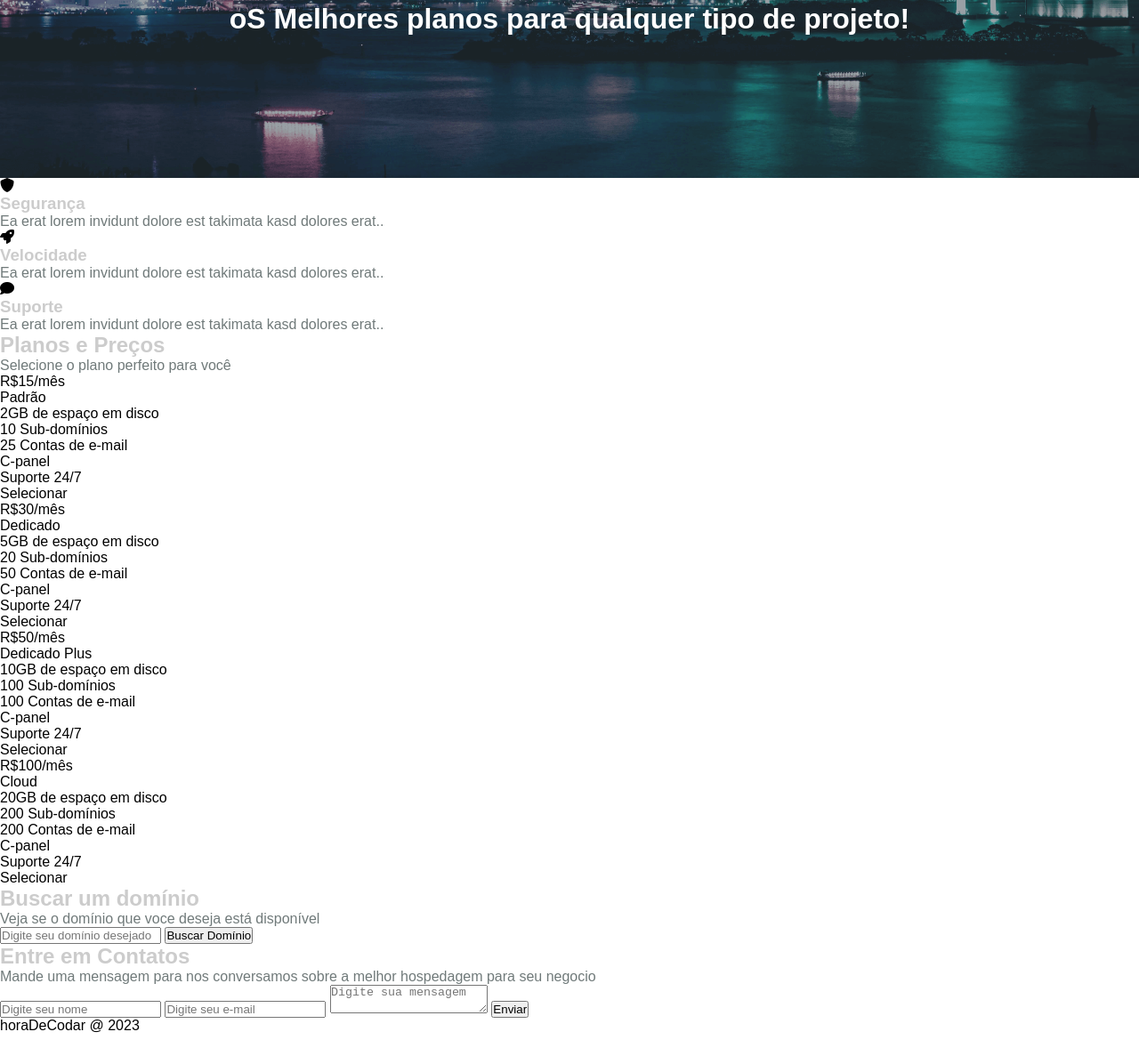
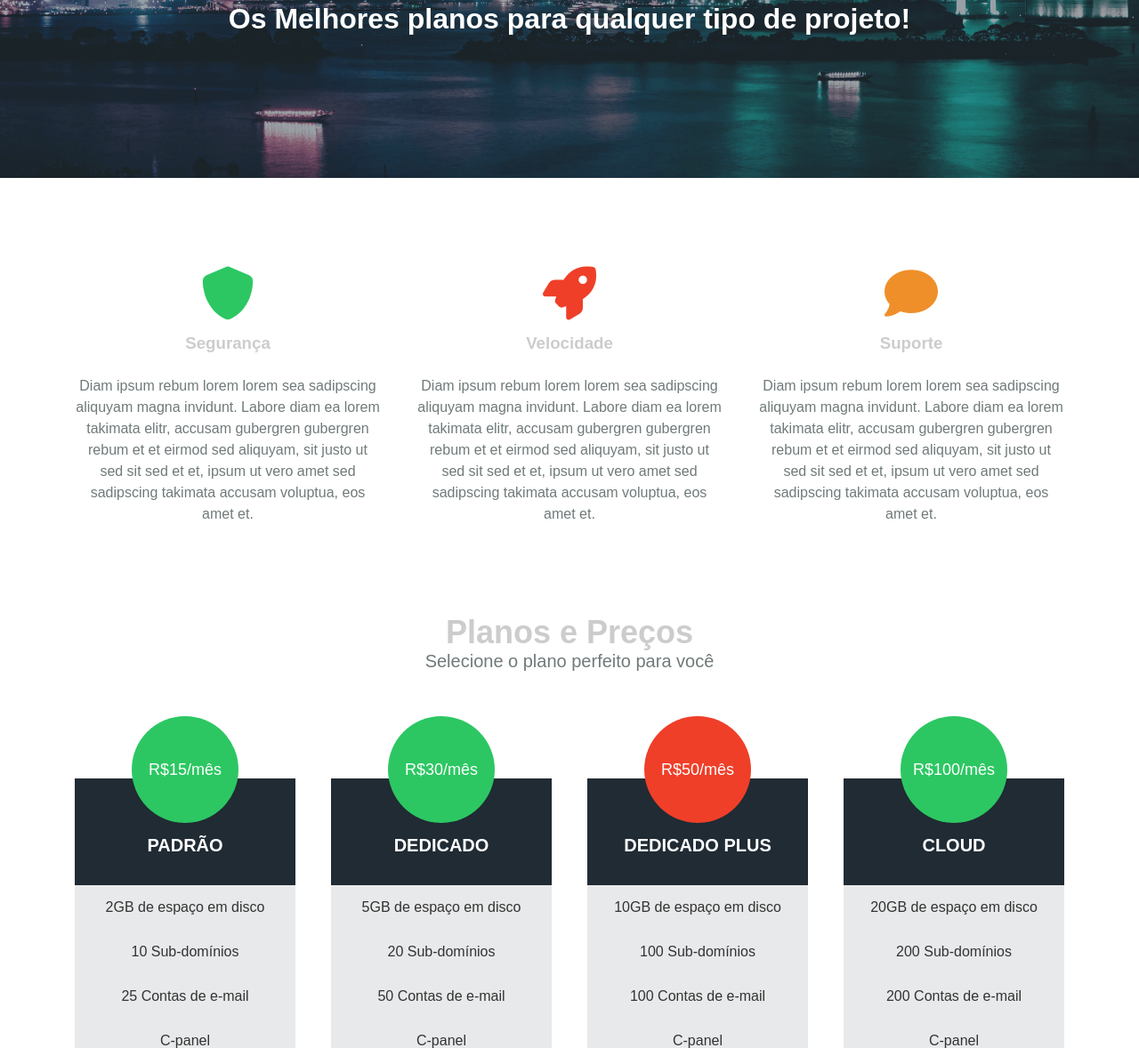
Before and after one commit to pauloWeslleY/hdc_host, a website: page index.html in a window 1280 px wide. Shown: the part 347-1525 px from the top of the page at 89% size. Drawn offline with Linux system fonts and the light colour scheme.

Commit message:
[AULA 56] - Estilizando as Sessões Flexbox

```diff
--- a/index.html
+++ b/index.html
@@ -37,33 +37,45 @@
 			<main>
 				<div class="main__banner">
 					<h1>hDC Host</h1>
-					<p>oS Melhores planos para qualquer tipo de projeto!</p>
+					<p>Os Melhores planos para qualquer tipo de projeto!</p>
 				</div>
 
-				<section class="specialites__container">
+				<section class="specialties__container">
 					<ul>
 						<li>
 							<i class="fa-solid fa-shield"></i>
 							<h3>Segurança</h3>
 							<p>
-								Ea erat lorem invidunt dolore est takimata kasd dolores
-								erat..
+								Diam ipsum rebum lorem lorem sea sadipscing aliquyam
+								magna invidunt. Labore diam ea lorem takimata elitr,
+								accusam gubergren gubergren rebum et et eirmod sed
+								aliquyam, sit justo ut sed sit sed et et, ipsum ut vero
+								amet sed sadipscing takimata accusam voluptua, eos amet
+								et.
 							</p>
 						</li>
 						<li>
 							<i class="fa-solid fa-rocket"></i>
 							<h3>Velocidade</h3>
 							<p>
-								Ea erat lorem invidunt dolore est takimata kasd dolores
-								erat..
+								Diam ipsum rebum lorem lorem sea sadipscing aliquyam
+								magna invidunt. Labore diam ea lorem takimata elitr,
+								accusam gubergren gubergren rebum et et eirmod sed
+								aliquyam, sit justo ut sed sit sed et et, ipsum ut vero
+								amet sed sadipscing takimata accusam voluptua, eos amet
+								et.
 							</p>
 						</li>
 						<li>
 							<i class="fa-solid fa-comment"></i>
 							<h3>Suporte</h3>
 							<p>
-								Ea erat lorem invidunt dolore est takimata kasd dolores
-								erat..
+								Diam ipsum rebum lorem lorem sea sadipscing aliquyam
+								magna invidunt. Labore diam ea lorem takimata elitr,
+								accusam gubergren gubergren rebum et et eirmod sed
+								aliquyam, sit justo ut sed sit sed et et, ipsum ut vero
+								amet sed sadipscing takimata accusam voluptua, eos amet
+								et.
 							</p>
 						</li>
 					</ul>
@@ -83,7 +95,7 @@
 								<li>25 Contas de e-mail</li>
 								<li>C-panel</li>
 								<li>Suporte 24/7</li>
-								<li class="plan-btn">Selecionar</li>
+								<li class="plan__btn">Selecionar</li>
 							</ul>
 						</div>
 						<div class="plan__box">
@@ -95,7 +107,7 @@
 								<li>50 Contas de e-mail</li>
 								<li>C-panel</li>
 								<li>Suporte 24/7</li>
-								<li class="plan-btn">Selecionar</li>
+								<li class="plan__btn">Selecionar</li>
 							</ul>
 						</div>
 						<div class="plan__box">
@@ -107,7 +119,7 @@
 								<li>100 Contas de e-mail</li>
 								<li>C-panel</li>
 								<li>Suporte 24/7</li>
-								<li class="plan-btn recommendend">Selecionar</li>
+								<li class="plan__btn recommendend">Selecionar</li>
 							</ul>
 						</div>
 						<div class="plan__box">
@@ -119,7 +131,7 @@
 								<li>200 Contas de e-mail</li>
 								<li>C-panel</li>
 								<li>Suporte 24/7</li>
-								<li class="plan-btn">Selecionar</li>
+								<li class="plan__btn">Selecionar</li>
 							</ul>
 						</div>
 					</div>
--- a/styles/scss/_colors.scss
+++ b/styles/scss/_colors.scss
@@ -5,10 +5,17 @@
 */
 
 $gray-100: #ccc;
+$gray-200: #e8e9ea;
 $gray-300: #707a7a;
+$gray-400: #333;
 $gray-500: #232a31;
+$gray-600: #202b34;
 
 $white: #ffffff;
 
-$green-200: #2cc76a;
+$green-200: #2cc762;
 $green-300: #22bb5f;
+
+$red-100: #ef3f29;
+
+$orange-100: #ef8f29;
--- a/styles/scss/_global.scss
+++ b/styles/scss/_global.scss
@@ -1,3 +1,5 @@
 @forward "colors";
 @forward "navbar";
 @forward "main__banner";
+@forward "specialties";
+@forward "prices";
--- /dev/null
+++ b/styles/scss/_prices.scss
@@ -0,0 +1,90 @@
+@use "colors";
+
+/*
+	<|=== ===|>
+	! TODO: Prices
+	<|=== ===|>
+*/
+
+.pricing__container {
+	padding-bottom: 5em;
+	text-align: center;
+
+	h1 {
+		font-size: 36px;
+		margin-top: 0;
+	}
+
+	p {
+		font-size: 20px;
+	}
+
+	.hero__plans_box {
+		display: flex;
+		justify-content: space-between;
+		margin-top: 50px;
+		width: 90%;
+		position: relative;
+		margin-inline: auto;
+
+		.plan__box {
+			flex: 1 1 200px;
+			max-width: 275px;
+			margin-inline: 20px;
+
+			ul {
+				padding: 0;
+
+				.price {
+					width: 120px;
+					height: 120px;
+					border-radius: 50%;
+					background-color: colors.$green-200;
+					color: colors.$white;
+					text-align: center;
+					line-height: 120px;
+
+					font-size: 18px;
+					position: relative;
+					margin-inline: auto;
+					margin-bottom: -50px;
+				}
+
+				.plan__name {
+					text-transform: uppercase;
+
+					color: colors.$white;
+					background-color: colors.$gray-600;
+
+					font-size: 20px;
+					font-weight: bold;
+
+					padding-top: 50px;
+					padding-bottom: 20px;
+				}
+
+				.plan__btn {
+					background-color: colors.$green-200;
+					color: colors.$white;
+
+					font-size: 24px;
+
+					height: 75px;
+					line-height: 75px;
+					cursor: pointer;
+				}
+
+				.recommendend {
+					background-color: colors.$red-100;
+				}
+
+				li {
+					height: 50px;
+					line-height: 50px;
+					background-color: colors.$gray-200;
+					color: colors.$gray-400;
+				}
+			}
+		}
+	}
+}
--- /dev/null
+++ b/styles/scss/_specialties.scss
@@ -0,0 +1,53 @@
+@use "colors";
+
+/*
+	<|=== ===|>
+	! TODO: Specialties
+	<|=== ===|>
+*/
+
+.specialties__container {
+	padding: 5em 0;
+
+	ul {
+		display: flex;
+		flex-wrap: wrap;
+
+		width: 90%;
+		position: relative;
+
+		margin-inline: auto;
+		padding-left: 0;
+
+		li {
+			flex: 1 1 200px;
+			text-align: center;
+			padding: 20px;
+
+			h3 {
+				margin-bottom: 25px;
+			}
+
+			p {
+				line-height: 24px;
+			}
+
+			.fa-solid {
+				font-size: 60px;
+				margin-bottom: 15px;
+			}
+
+			.fa-shield {
+				color: colors.$green-200;
+			}
+
+			.fa-rocket {
+				color: colors.$red-100;
+			}
+
+			.fa-comment {
+				color: colors.$orange-100;
+			}
+		}
+	}
+}
```
Also changed, not shown: styles/css/index.min.css, 1 other file.
